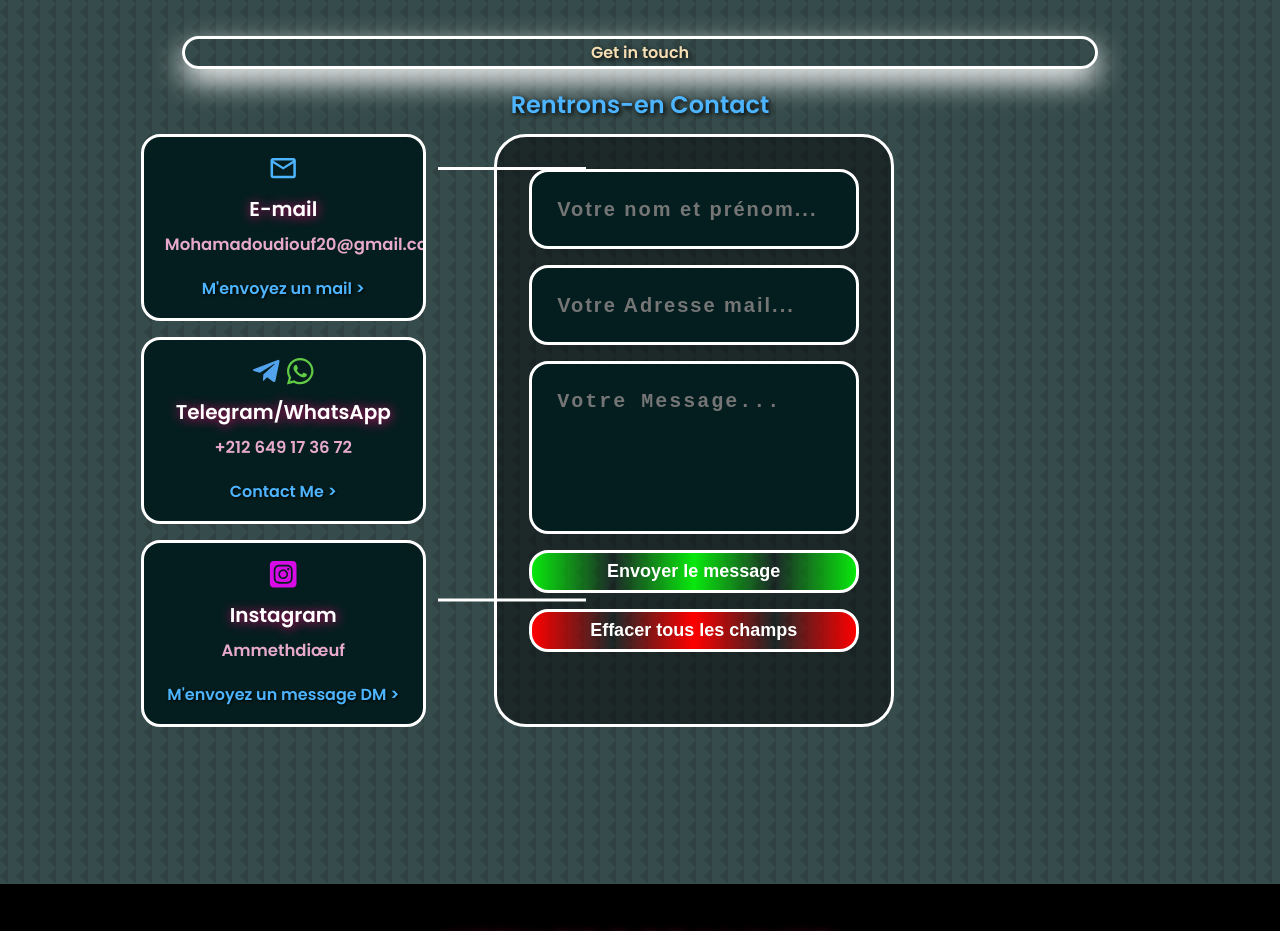
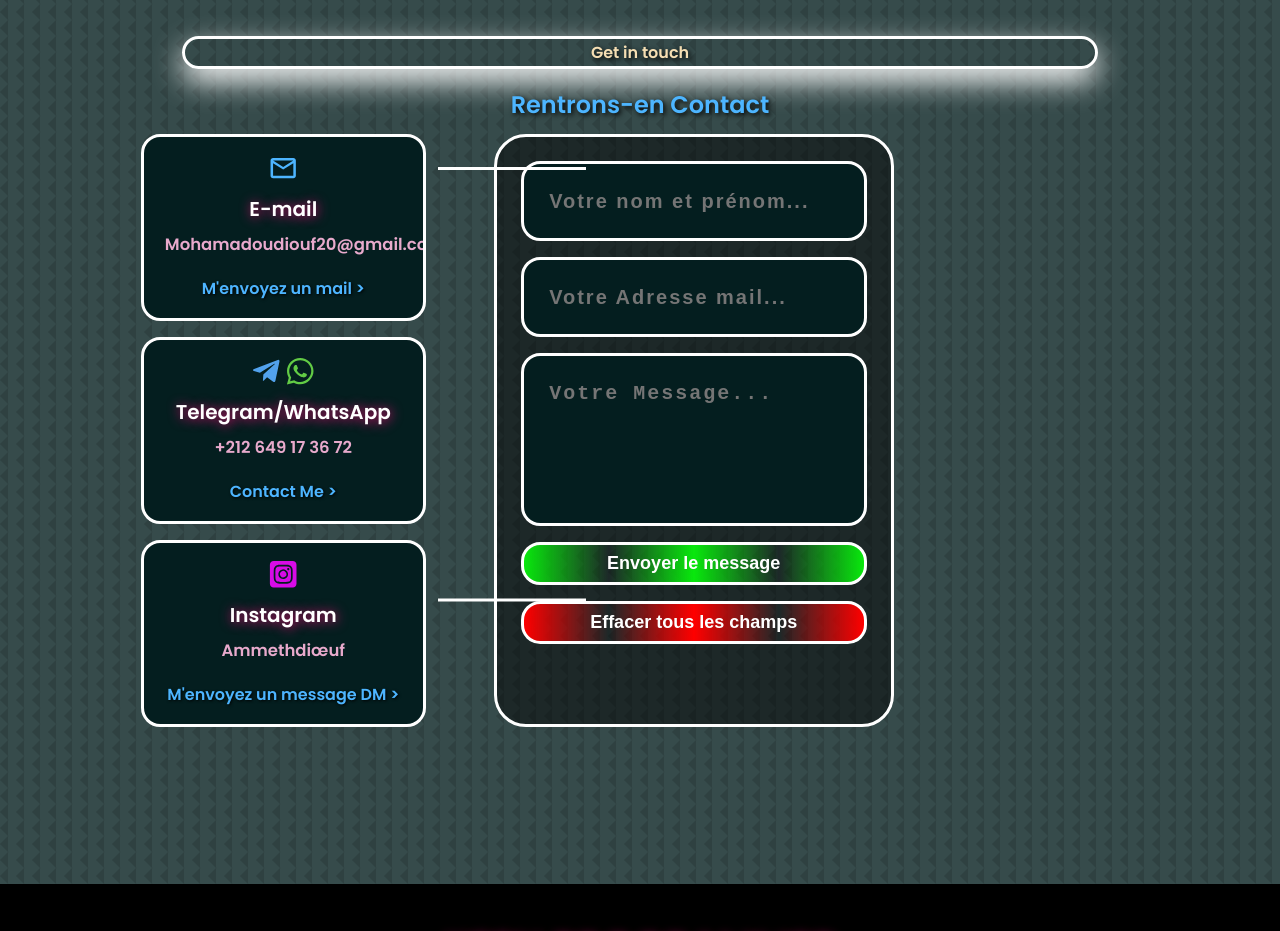
Before and after one commit to Mouhamed1003/keenprogrammer.com, a React (Create React App) app: page / in a window 1280 px wide. Shown: the part 5340-6271 px from the top of the page. Built offline with nearby package versions, Linux system fonts and the light colour scheme.

Commit message:
Update contact.css

```diff
--- a/src/components/contact/contact.css
+++ b/src/components/contact/contact.css
@@ -146,20 +146,14 @@ form {
     flex-direction: column;
     gap: 1rem;
     border: 3px solid white;
-    padding: 2rem;
+    padding: 1.5rem;
     padding-bottom: 0rem;
     border-radius: 2rem;
     background: rgba(0, 0, 0, 0.459);
 }
 
 form:hover {
-    display: flex;
-    flex-direction: column;
-    gap: 1rem;
     border: 3px solid rgb(37, 217, 10);
-    padding: 2rem;
-    padding-bottom: 0rem;
-    border-radius: 2rem;
     background: rgba(10, 38, 2, 0.381);
     box-shadow: 0px 1px 30px 0px rgb(255, 255, 255);
 }
```
